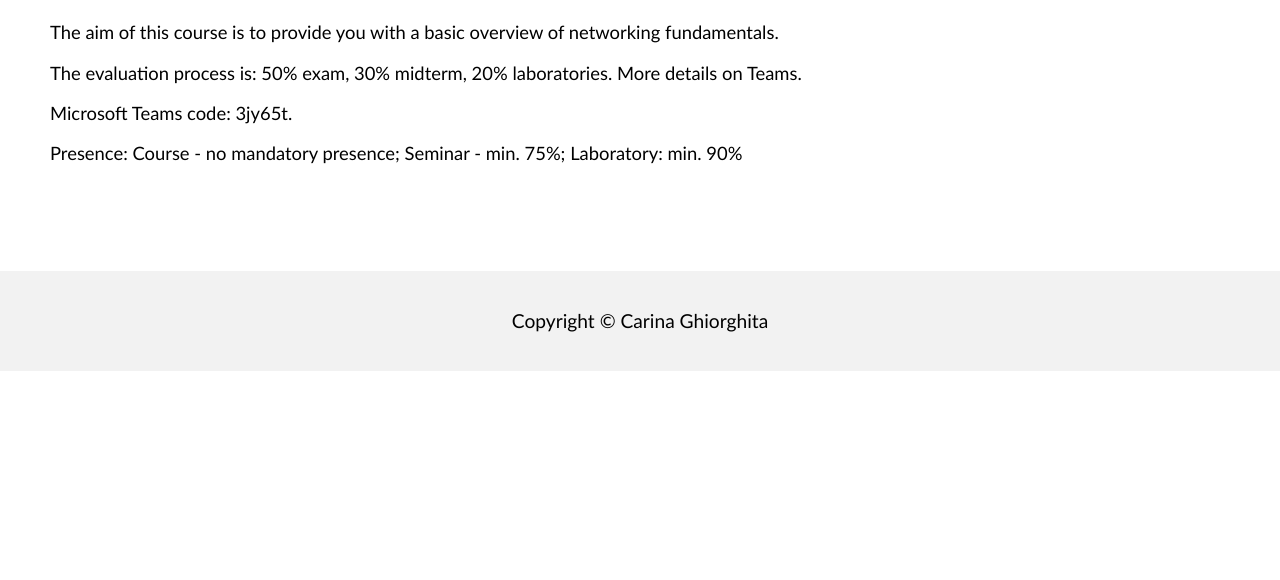
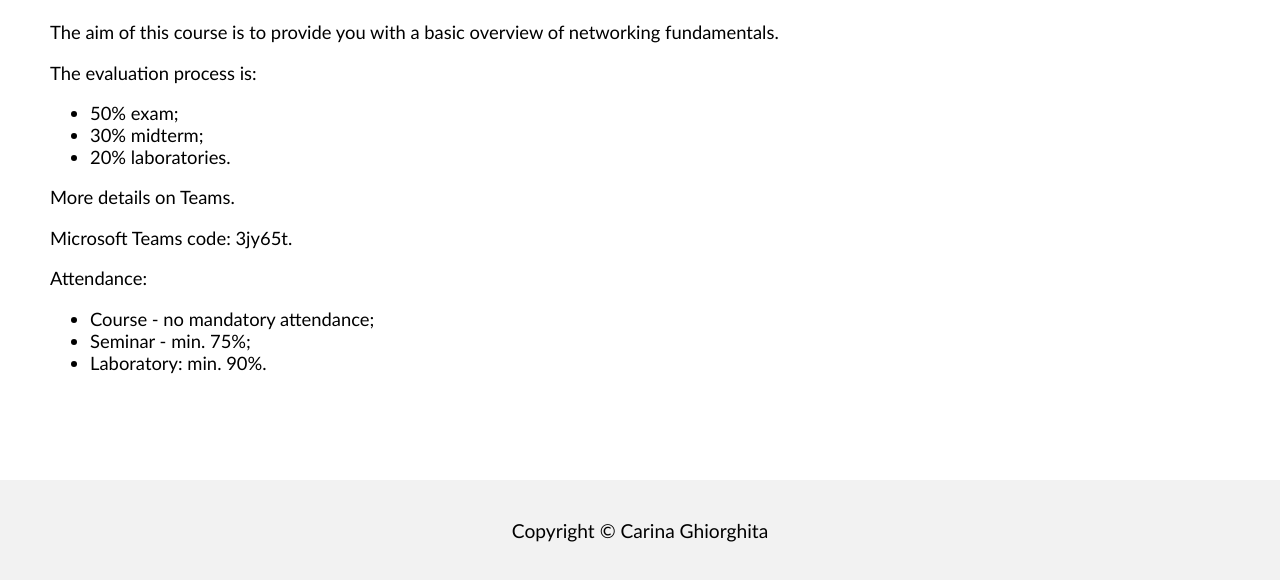
Before and after one commit to carinaghiorghita/UBB_SE_Sem3_AWD, a website built with webpack: page computer-networks.html in a window 1280 px wide. Shown: the part 522-1102 px from the top of the page. Before the commit the page ends 893 px from the top, so only its background shows below. Built offline with nearby package versions, Linux system fonts and the light colour scheme.

Commit message:
Minor changes

```diff
--- a/computer-networks.html
+++ b/computer-networks.html
@@ -39,13 +39,24 @@
     The aim of this course is to provide you with a basic overview of networking fundamentals.
   </p>
   <p>
-    The evaluation process is: 50% exam, 30% midterm, 20% laboratories. More details on Teams.
+    The evaluation process is:
+    <ul>
+      <li>50% exam;</li>
+      <li>30% midterm;</li>
+      <li>20% laboratories.</li>
+    </ul>
+    More details on Teams.
   </p>
   <p>
     Microsoft Teams code: 3jy65t.
   </p>
   <p>
-    Presence: Course - no mandatory presence; Seminar - min. 75%; Laboratory: min. 90%
+    Attendance:
+    <ul>
+      <li>Course - no mandatory attendance;</li>
+      <li>Seminar - min. 75%;</li>
+      <li>Laboratory: min. 90%.</li>
+    </ul>
   </p>
 </div>
 <br>
--- a/css/style.css
+++ b/css/style.css
@@ -98,6 +98,11 @@ a {
 
 .menu-list li:hover {
   color: lightgray;
+}
+
+.description a:hover {
+  transition: color 0.3s ease;
+  color: cornflowerblue;
 }
 
 .header-section {
```
Also changed, not shown: index.html (+1 -4 lines), software-engineering.html (+13 -2 lines), web-programming.html (+13 -2 lines).
